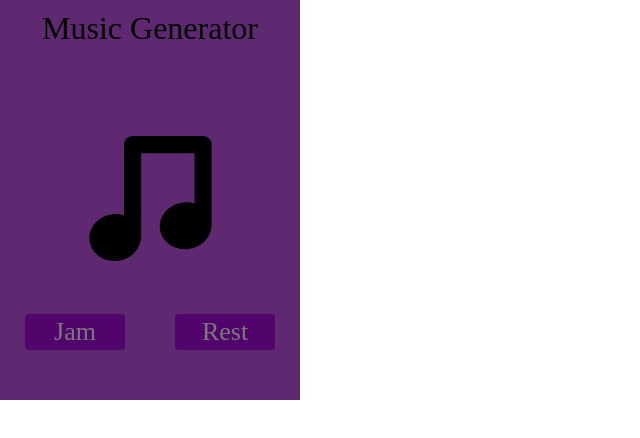
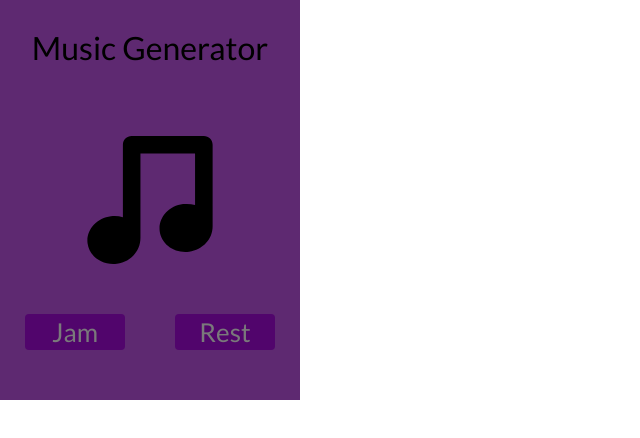
Before and after one commit to CodyJamesCasey/maestro, a React app: page / in a window 1280 px wide. Shown: the top 438 px of the page, without its empty margins (0-640 px from the left). Built offline with nearby package versions, Linux system fonts and the light colour scheme; the HTML template or start-up script is replaced by a standard one.

Commit message:
center icon, move header down a tad, add font

```diff
--- a/src/components/app.scss
+++ b/src/components/app.scss
@@ -46,6 +46,10 @@ table {
 	border-collapse: collapse;
 	border-spacing: 0;
 }
+/*le google fontz*/
+@import url(https://fonts.googleapis.com/css?family=Lato:400,700);
+
+$lato: 'Lato', sans-serif;
 
 /* colors for extension */
 $purple: #5E2971;         /* rgba( 94, 41,113,1) */
@@ -68,6 +72,7 @@ body {
 
 .app-container-wrapper {
 	height: 100%;
+	font-family: $lato;
 }
 
 .app-container {
@@ -79,7 +84,7 @@ body {
 .title {
   text-align: center;
   font-size: 32px;
-  padding: 12px 0px;
+  padding-top: 32px;
 }
 
 .buttons {
--- a/src/components/icon.scss
+++ b/src/components/icon.scss
@@ -1,9 +1,11 @@
 .icon-container {
+  position: absolute;
+  top: calc(50% - 64px);
+  width: 100%;
   text-align: center;
-  padding: 80px 0px;
 
   svg {
-    width: 125px;
-    height: 125px;
+    width: 128px;
+    height: 128px;
   }
 }
```
